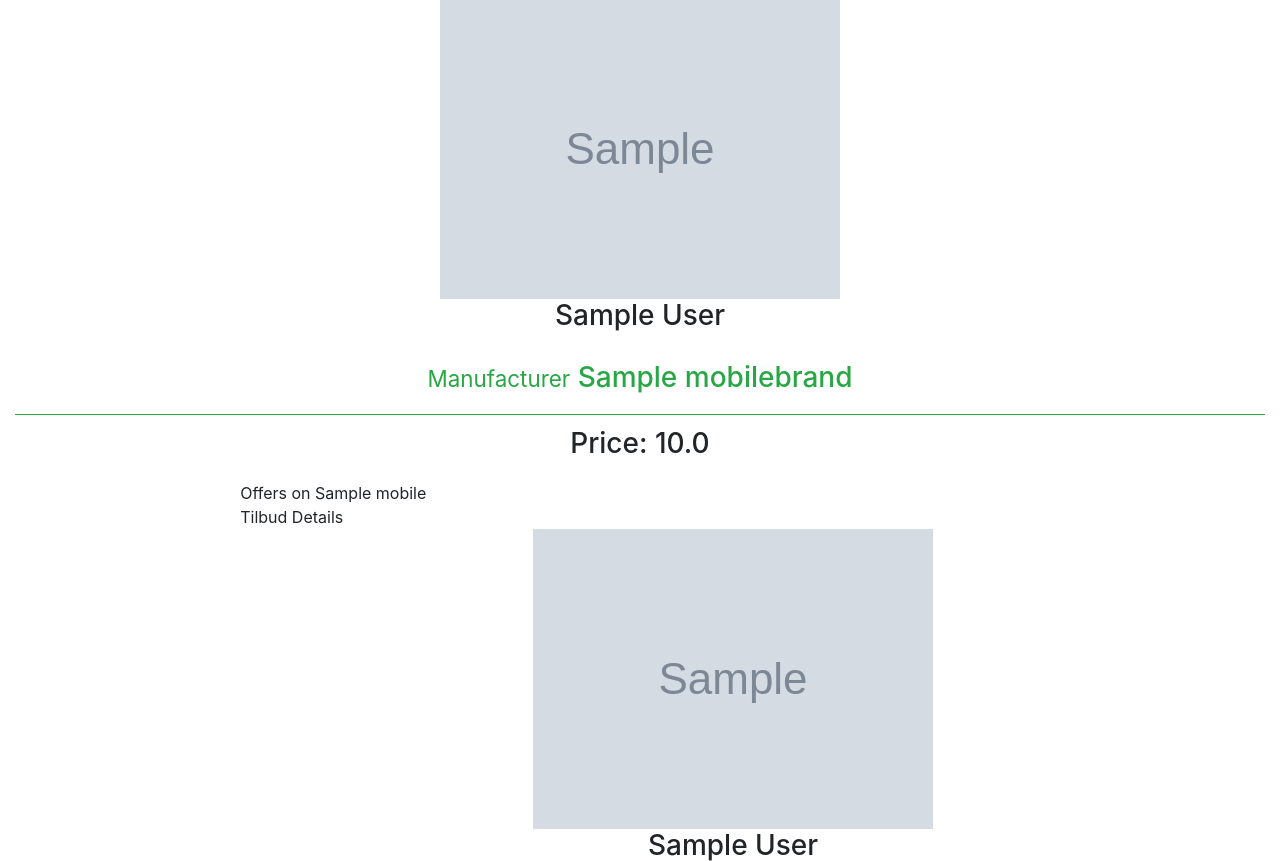
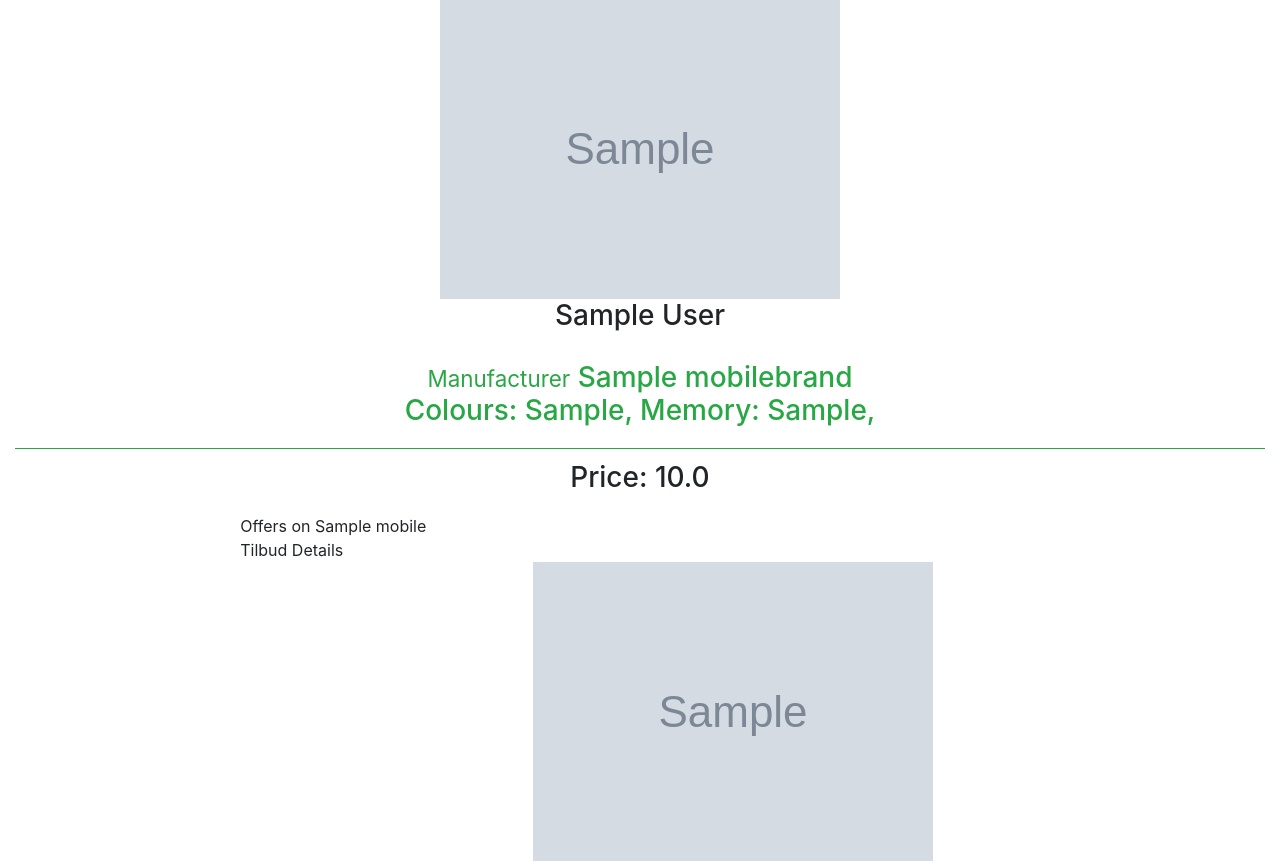
Before and after one commit to faisalakhlaq/mobiletilbud, a Django app: template templates/mobile/mobile_detail.html in a window 1280 px wide. Shown: the part 377-1238 px from the top of the page. Run offline with Django 3.2, Linux system fonts and the light colour scheme; tables that the repository leaves empty hold one stand-in row (values such as "Sample post"); the template is opened without the code that fills it: values that come from a table or form of the project are taken from there, most other values are stand-ins (such as "Sample title", 1, 10 or a date in 2020); grey boxes marked "Sample" are stand-in pictures; parts of the project's set-up code (start-up, migrations or seed data) failed here and were passed over; some libraries are stand-ins or nearby versions.

Commit message:
displaying colour and memory

```diff
--- a/mobiles/views.py
+++ b/mobiles/views.py
@@ -31,10 +31,16 @@ class MobileDetailView(View):
         if specs: specs = specs[0]
         cam = mobile.camera_specs.all()
         if cam: cam = cam[0]
+        colours = MobileVariation.objects.filter(variation__mobile=mobile,
+                                            variation__name='colour')
+        memory = MobileVariation.objects.filter(variation__mobile=mobile,
+                                            variation__name='memory')
         context = {
                 'mobile': mobile,
                 'offers': offers,
                 'tech_specs': specs,
                 'camera_specs': cam,
+                'colours': colours,
+                'memory': memory,
             }
         return context
--- a/templates/mobile/mobile_detail.html
+++ b/templates/mobile/mobile_detail.html
@@ -17,8 +17,17 @@
                         {{ mobile.name }}{% endif %}<h3>
         <div class="container-fluid">
             <div class="card-body text-success">
-            <p class="card-text"><small>{% translate "Manufacturer" %}</small>
-            {{mobile.brand.name}}</p>
+                <p class="card-text"><small>
+                {% translate "Manufacturer" %}</small>
+                {{mobile.brand.name}}</p>
+                {% if colours %}
+                Colours:
+                    {% for colour in colours %}{{colour.value}}, {% endfor %}
+                {% endif %}
+                {% if memory %}
+                Memory:
+                    {% for mem in memory %}{{mem.value}}, {% endfor %}
+                {% endif %}
             </div>
             <div class="card-footer bg-transparent border-success">{% if mobile.cash_price %}
             Price: {{mobile.cash_price}} {% endif %}</div>
```
Also changed, not shown: 1 other file.
